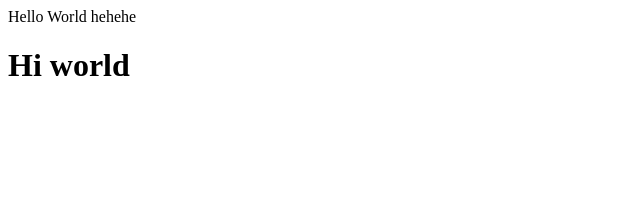
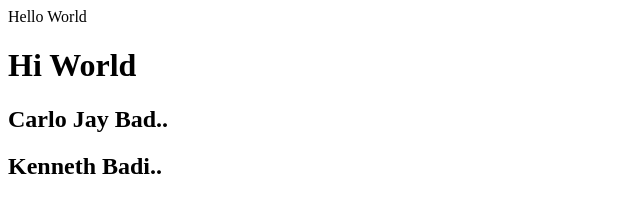
Before and after one commit to CarloJay07/IT-105-, a plain HTML site: page index.html in a window 1280 px wide. Shown: the whole page, without its empty margins (0-640 px from the left). Drawn offline with Linux system fonts and the light colour scheme.

Commit message:
Update index.html

```diff
--- a/index.html
+++ b/index.html
@@ -6,7 +6,9 @@
     <title>Document</title>
 </head>
 <body>
-    <div>Hello World hehehe</div>
-    <h1>Hi world</h1>
+    <div>Hello World </div>
+    <h1>Hi World</h1>
+    <h2>Carlo Jay Bad..</h2>
+    <h2>Kenneth Badi..</h2>
 </body>
 </html>
```
